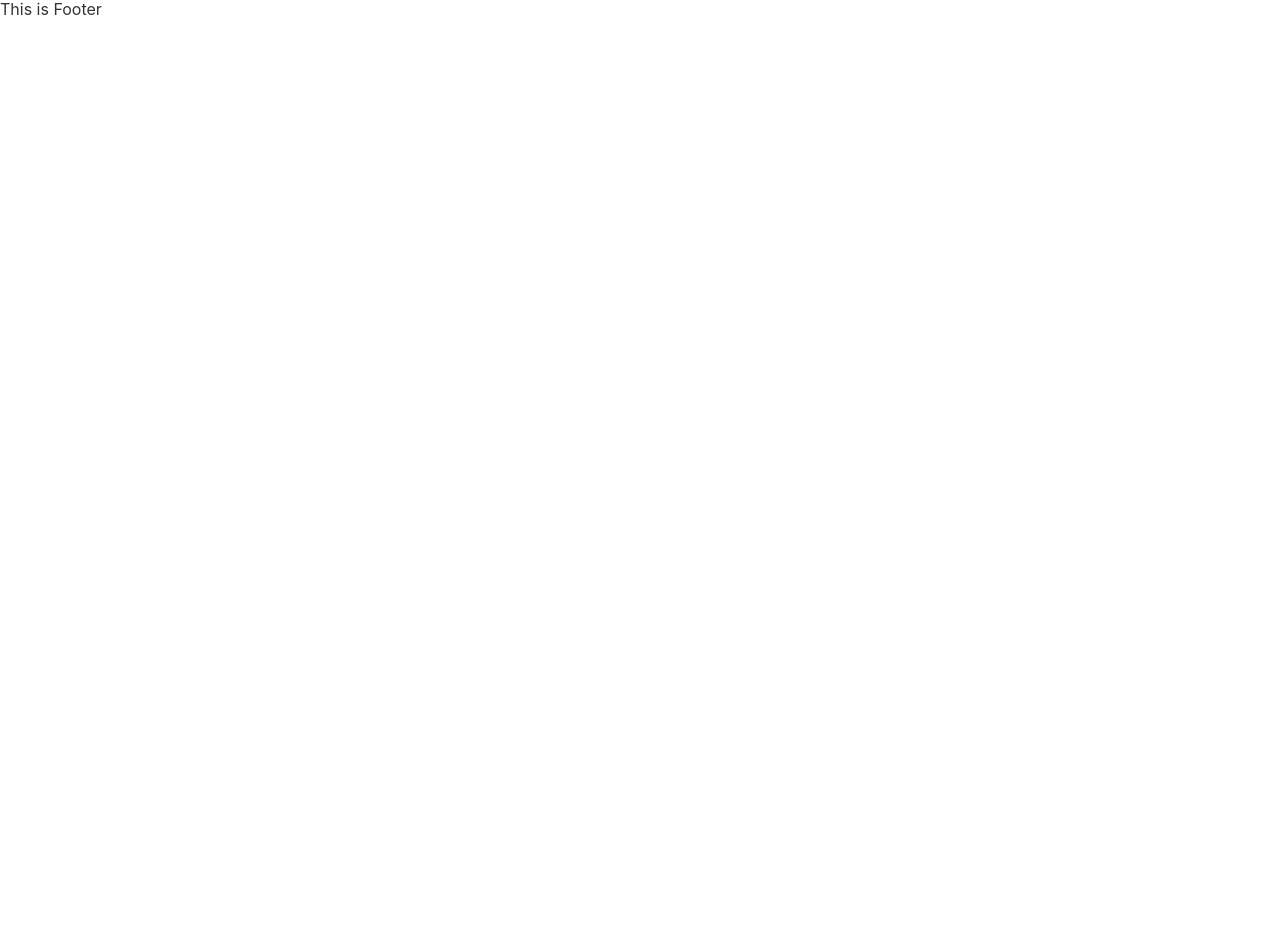
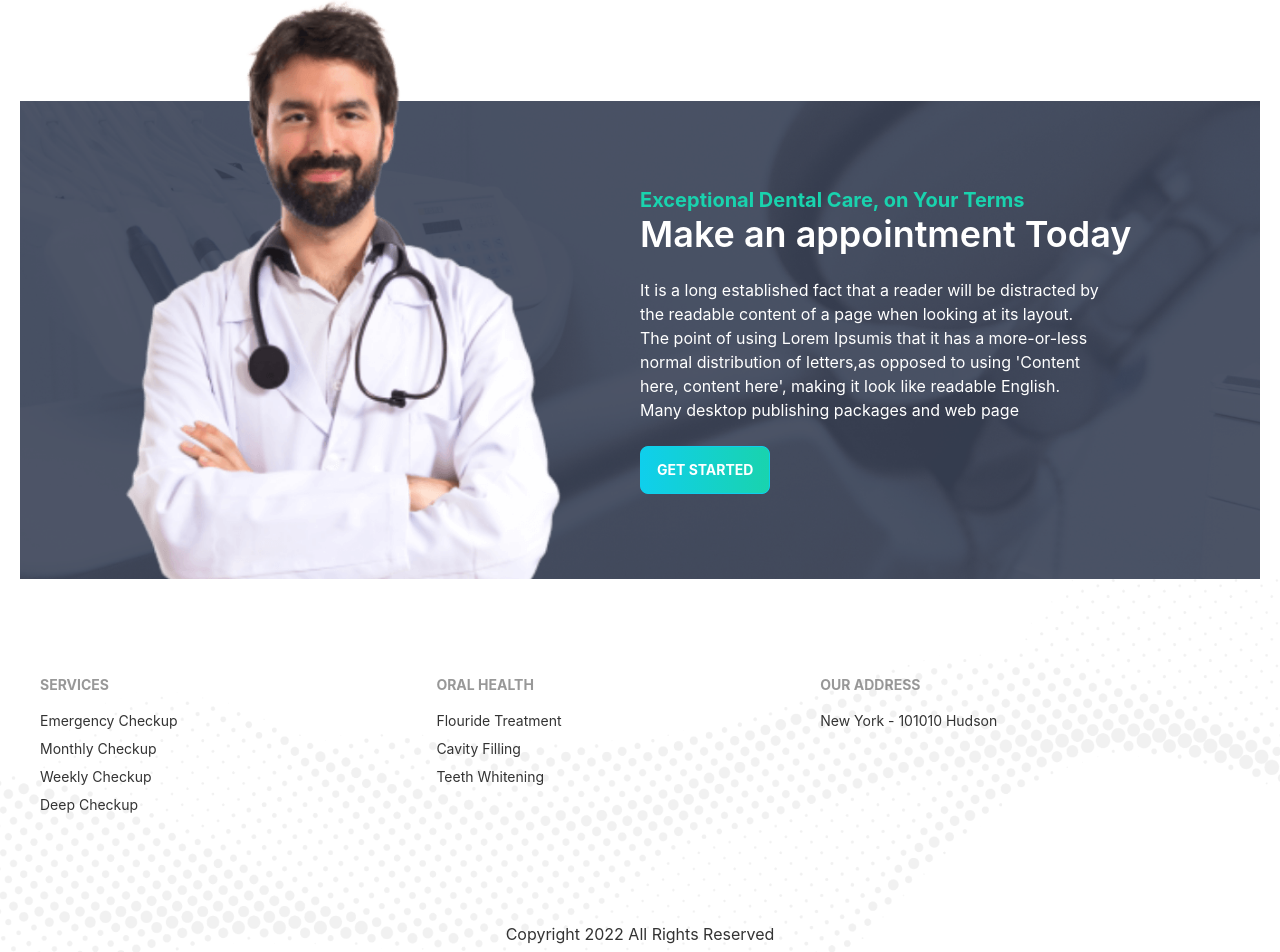
Before and after one commit to NurulIslam96/doctors-portal-client, a React (Create React App) app: page / in a window 1280 px wide. Shown: the part 2252-3204 px from the top of the page. Before the commit the page ends 2273 px from the top, so only its background shows below. Built offline with nearby package versions, Linux system fonts and the light colour scheme.

Commit message:
added calender

```diff
--- a/package.json
+++ b/package.json
@@ -7,7 +7,9 @@
     "@testing-library/react": "^13.4.0",
     "@testing-library/user-event": "^13.5.0",
     "daisyui": "^2.39.1",
+    "date-fns": "^2.29.3",
     "react": "^18.2.0",
+    "react-day-picker": "^8.3.6",
     "react-dom": "^18.2.0",
     "react-icons": "^4.6.0",
     "react-router-dom": "^6.4.3",
--- /dev/null
+++ b/src/Pages/Appointment/Appointment.js
@@ -0,0 +1,12 @@
+import React from 'react';
+import AppointmentBanner from './AppointmentBanner';
+
+const Appointment = () => {
+    return (
+        <div>
+            <AppointmentBanner></AppointmentBanner>
+        </div>
+    );
+};
+
+export default Appointment;
--- /dev/null
+++ b/src/Pages/Appointment/AppointmentBanner.js
@@ -0,0 +1,38 @@
+import React, { useState } from "react";
+import { DayPicker } from "react-day-picker";
+import { format } from "date-fns";
+import bannerBg from "../../assets/images/bg.png";
+import chair from "../../assets/images/chair.png";
+
+const AppointmentBanner = () => {
+  const [selectDate, setSelectDate] = useState(new Date());
+  return (
+    <div>
+      <div
+        className="hero h-[650px]"
+        style={{
+          backgroundImage: `url(${bannerBg})`,
+          boxShadow: "0 0 100px 100px white inset",
+        }}
+      >
+        <div className="hero-content flex-col gap-10 lg:flex-row-reverse">
+          <img
+            src={chair}
+            alt=""
+            className="md:w-1/2 w-full rounded-lg shadow-2xl"
+          />
+          <div>
+            <DayPicker
+              mode="single"
+              selected={selectDate}
+              onSelect={setSelectDate}
+            ></DayPicker>
+          </div>
+        </div>
+      </div>
+      <p className="text-center text-secondary text-2xl mt-10">Available Appointments on {format(selectDate, "PP")}</p>
+    </div>
+  );
+};
+
+export default AppointmentBanner;
--- a/src/Pages/Home/Home.js
+++ b/src/Pages/Home/Home.js
@@ -1,12 +1,14 @@
 import React from "react";
 import Banner from "./Banner";
 import OurServices from "./OurServices";
+import Testimonial from "./Testimonial";
 
 const Home = () => {
   return (
-    <div className="md:mx-5 mx-3 space-y-14">
+    <div className="md:mx-5 mx-3 space-y-16">
       <Banner></Banner>
       <OurServices></OurServices>
+      <Testimonial></Testimonial>
     </div>
   );
 };
--- a/src/Pages/Home/OurServices.js
+++ b/src/Pages/Home/OurServices.js
@@ -27,7 +27,7 @@ const OurServices = () => {
   return (
     <div>
       <div className="text-center">
-        <h4 className="text-xl font-bold text-primary">OUR SERVICES</h4>
+        <h4 className="text-xl font-bold text-secondary">OUR SERVICES</h4>
         <h2 className="text-4xl">Services We Provide</h2>
       </div>
       <div className="flex justify-between md:flex-row flex-col mt-14 gap-8">
@@ -35,7 +35,7 @@ const OurServices = () => {
           <ServiceCard key={service.id} service={service}></ServiceCard>
         ))}
       </div>
-      <div className="hero my-28">
+      <div className="hero my-40">
         <div className="grid md:grid-cols-2 grid-cols-1 items-center">
           <div className="flex justify-center mb-14">
             <img
--- /dev/null
+++ b/src/Pages/Home/Testimonial.js
@@ -0,0 +1,40 @@
+import React from "react";
+import drsmall from "../../assets/images/doctor-small.png";
+import PrimaryButton from "../../components/Buttons/PrimaryButton";
+import appointment from "../../assets/images/appointment.png";
+
+const Testimonial = () => {
+  return (
+    <div
+      className="hero text-white"
+      style={{ backgroundImage: `url(${appointment})` }}
+    >
+      <div className="grid md:grid-cols-2 grid-cols-1 items-center">
+        <div className="flex justify-center -mt-28">
+          <img
+            src={drsmall}
+            className="rounded-lg md:place-self-end lg:block hidden"
+            alt="doctor-sm"
+          />
+        </div>
+        <div className="">
+          <h1 className="text-xl font-bold text-secondary">
+            Exceptional Dental Care, on Your Terms
+          </h1>
+          <h1 className="text-4xl font-semibold">Make an appointment Today</h1>
+          <p className="py-6 md:w-3/4">
+            It is a long established fact that a reader will be distracted by
+            the readable content of a page when looking at its layout. The point
+            of using Lorem Ipsumis that it has a more-or-less normal
+            distribution of letters,as opposed to using 'Content here, content
+            here', making it look like readable English. Many desktop publishing
+            packages and web page
+          </p>
+          <PrimaryButton>Get Started</PrimaryButton>
+        </div>
+      </div>
+    </div>
+  );
+};
+
+export default Testimonial;
--- a/src/Pages/Shared/Footer.js
+++ b/src/Pages/Shared/Footer.js
@@ -1,11 +1,39 @@
-import React from 'react';
+import React from "react";
+import { Link } from "react-router-dom";
+import footer from "../../assets/images/footer.png";
 
 const Footer = () => {
-    return (
+  return (
+    <footer
+      style={{
+        backgroundImage: `url(${footer})`,
+        backgroundPosition: "center",
+        backgroundSize: "cover",
+      }}
+      className="h-[407px] flex flex-col justify-between p-10 md:gap-0 gap-10 md:mb-0 mb-48"
+    >
+      <div className="footer pt-14">
         <div>
-            <h2>This is Footer</h2>
+          <span className="footer-title">Services</span>
+          <Link className="link link-hover">Emergency Checkup</Link>
+          <Link className="link link-hover">Monthly Checkup</Link>
+          <Link className="link link-hover">Weekly Checkup</Link>
+          <Link className="link link-hover">Deep Checkup</Link>
         </div>
-    );
+        <div>
+          <span className="footer-title">ORAL HEALTH</span>
+          <Link className="link link-hover">Flouride Treatment</Link>
+          <Link className="link link-hover">Cavity Filling</Link>
+          <Link className="link link-hover">Teeth Whitening</Link>
+        </div>
+        <div>
+          <span className="footer-title">OUR ADDRESS</span>
+          <Link className="link link-hover">New York - 101010 Hudson</Link>
+        </div>
+      </div>
+      <p className="text-center">Copyright 2022 All Rights Reserved</p>
+    </footer>
+  );
 };
 
 export default Footer;
--- a/src/Routes/Routes.js
+++ b/src/Routes/Routes.js
@@ -1,5 +1,6 @@
 import { createBrowserRouter } from "react-router-dom";
 import Main from "../Layout/Main";
+import Appointment from "../Pages/Appointment/Appointment";
 import Home from "../Pages/Home/Home";
 
 export const router = createBrowserRouter([
@@ -15,6 +16,10 @@ export const router = createBrowserRouter([
                 path: '/home',
                 element: <Home></Home>
             },
+            {
+                path: '/appointment',
+                element: <Appointment></Appointment>
+            }
         ]
     }
 ]);
--- a/src/index.js
+++ b/src/index.js
@@ -3,6 +3,7 @@ import ReactDOM from 'react-dom/client';
 import './index.css';
 import App from './App';
 import reportWebVitals from './reportWebVitals';
+import 'react-day-picker/dist/style.css';
 
 const root = ReactDOM.createRoot(document.getElementById('root'));
 root.render(
```
Also changed, not shown: 1 other file (tests, documents, lock files or other folders).
